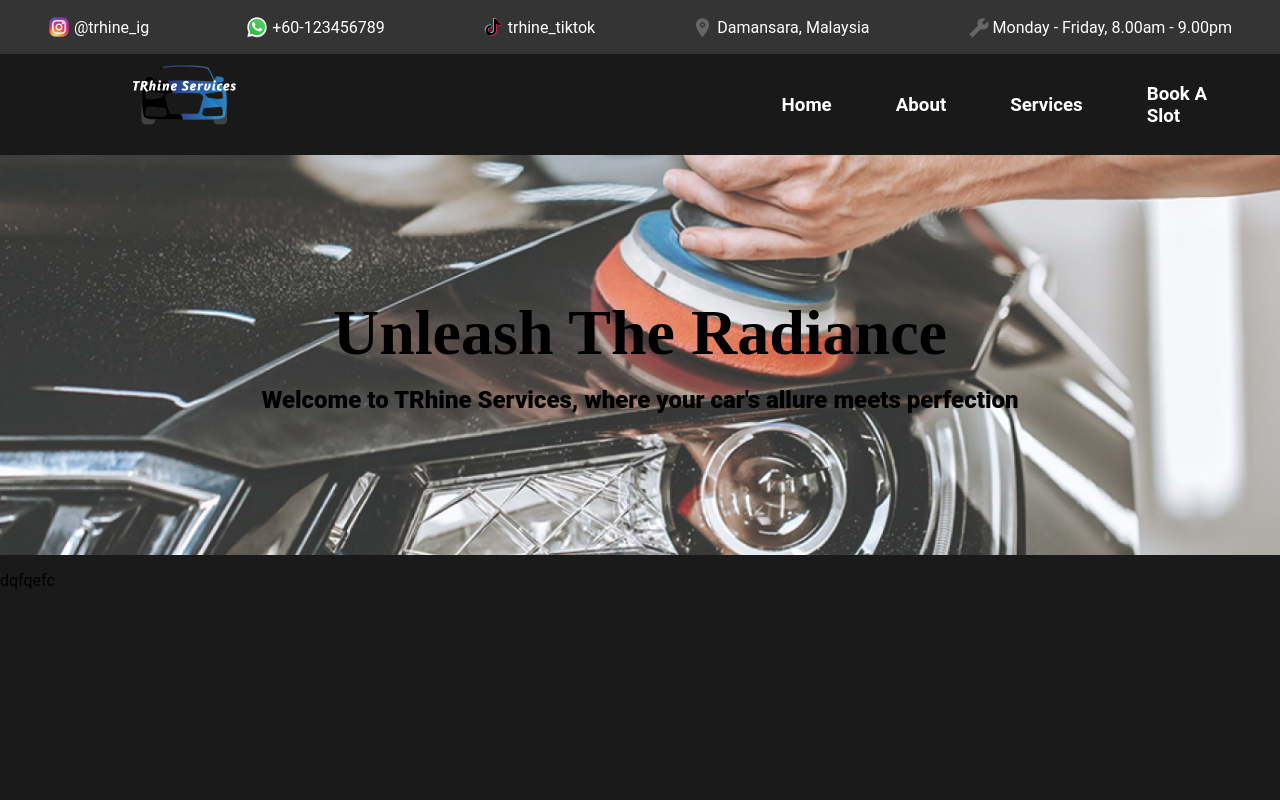
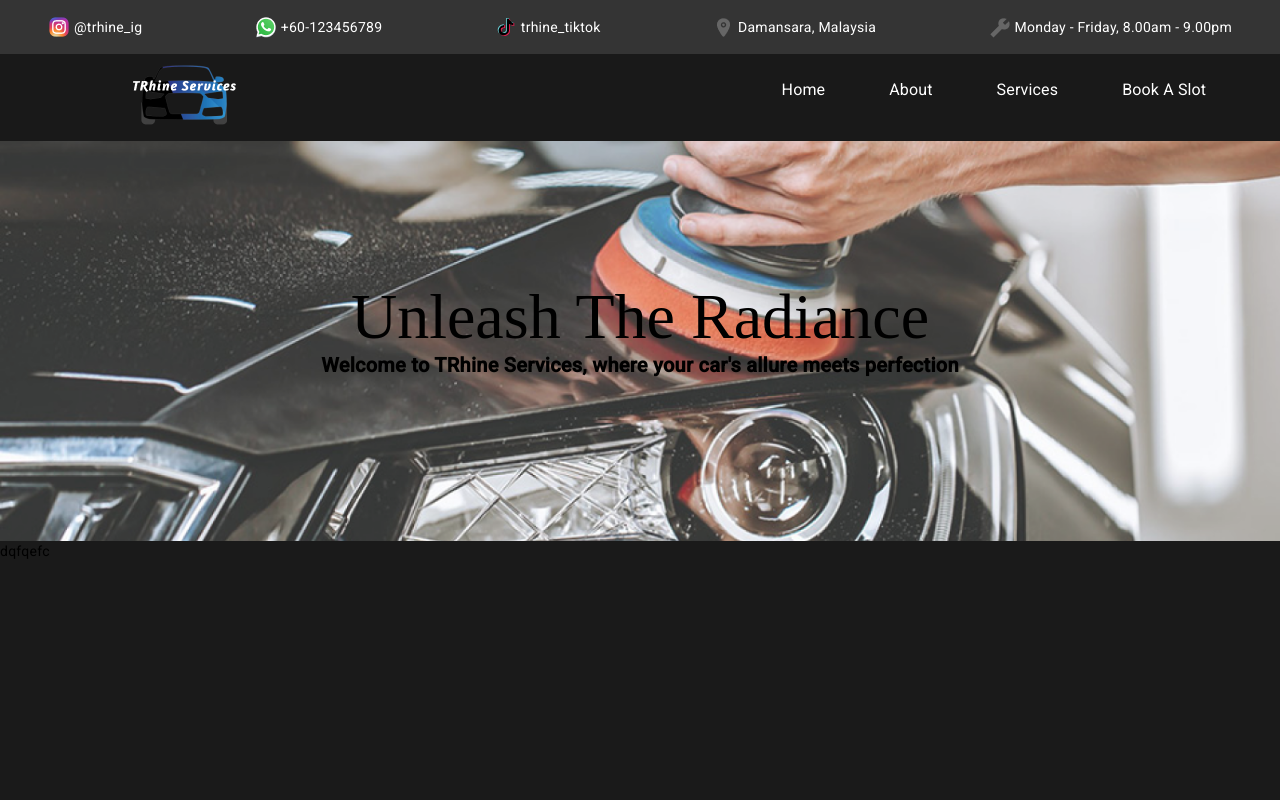
Before and after one commit to SyafiqNordin/trhine-services, an Angular app: page /home in a window 1280 px wide. Shown: the top 800 px of the page. Built offline with nearby package versions, Linux system fonts and the light colour scheme.

Commit message:
add angular material

```diff
--- a/angular.json
+++ b/angular.json
@@ -37,6 +37,7 @@
               "src/assets"
             ],
             "styles": [
+              "@angular/material/prebuilt-themes/purple-green.css",
               "src/styles.scss"
             ],
             "scripts": []
@@ -97,6 +98,7 @@
               "src/assets"
             ],
             "styles": [
+              "@angular/material/prebuilt-themes/purple-green.css",
               "src/styles.scss"
             ],
             "scripts": []
--- a/package.json
+++ b/package.json
@@ -11,10 +11,12 @@
   "private": true,
   "dependencies": {
     "@angular/animations": "^17.0.0",
+    "@angular/cdk": "^17.1.0",
     "@angular/common": "^17.0.0",
     "@angular/compiler": "^17.0.0",
     "@angular/core": "^17.0.0",
     "@angular/forms": "^17.0.0",
+    "@angular/material": "^17.1.0",
     "@angular/platform-browser": "^17.0.0",
     "@angular/platform-browser-dynamic": "^17.0.0",
     "@angular/router": "^17.0.0",
--- a/src/app/app.module.ts
+++ b/src/app/app.module.ts
@@ -9,6 +9,7 @@
 import { BookSlotComponent } from './pages/book-slot/book-slot.component';
 import { TopHeaderComponent } from './components/top-header/top-header.component';
 import { HeaderTabsComponent } from './components/header-tabs/header-tabs.component';
+import { BrowserAnimationsModule } from '@angular/platform-browser/animations';
 
 @NgModule({
   declarations: [
@@ -23,7 +24,8 @@
   ],
   imports: [
     BrowserModule,
-    AppRoutingModule
+    AppRoutingModule,
+    BrowserAnimationsModule
   ],
   providers: [],
   bootstrap: [AppComponent]
--- a/src/index.html
+++ b/src/index.html
@@ -6,8 +6,10 @@
   <base href="/">
   <meta name="viewport" content="width=device-width, initial-scale=1">
   <link rel="icon" type="image/x-icon" href="favicon.ico">
+  <link href="https://fonts.googleapis.com/css2?family=Roboto:wght@300;400;500&display=swap" rel="stylesheet">
+  <link href="https://fonts.googleapis.com/icon?family=Material+Icons" rel="stylesheet">
 </head>
-<body>
+<body class="mat-typography">
   <app-root></app-root>
 </body>
 </html>
--- a/src/styles.scss
+++ b/src/styles.scss
@@ -1,10 +1,7 @@
 /* You can add global styles to this file, and also import other style files */
-html,
-body {
-    margin: 0;
-    font-family: 'Roboto', sans-serif;
-    height: 100%;
-}
+html, body { height: 100%; }
+body { margin: 0; font-family: Roboto, "Helvetica Neue", sans-serif; }
+
 
 .flex-row {
     display: flex !important;
```
Also changed, not shown: 1 other file (tests, documents, lock files or other folders).
